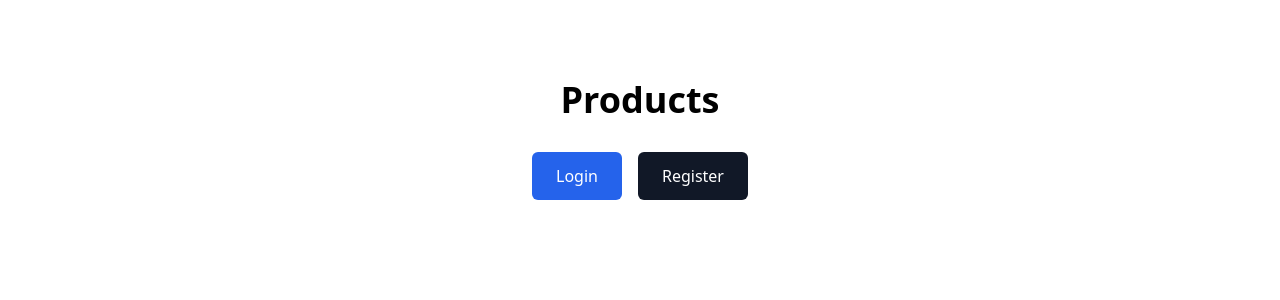
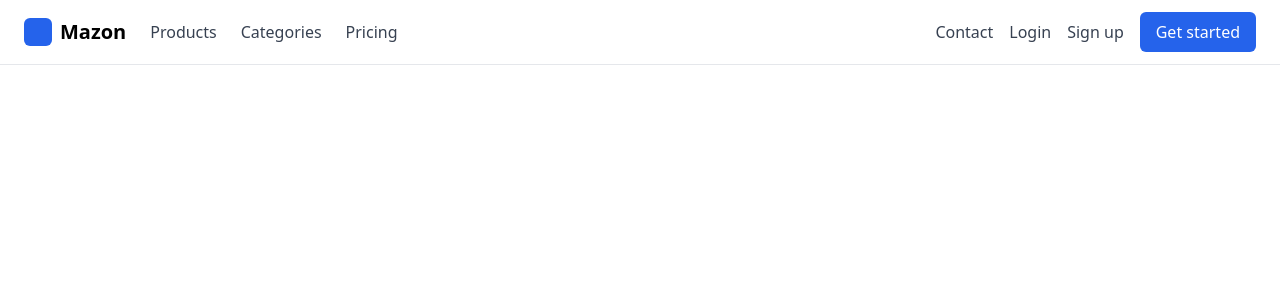
Before and after one commit to eugene-ls/amazon-clone-crypto-payment, a Next.js app in the folder frontend/: page / in a window 1280 px wide. Shown: the top 300 px of the page. Built offline with nearby package versions, Linux system fonts and the light colour scheme; no server answers.

Commit message:
navbarchik

```diff
--- a/frontend/app/layout.tsx
+++ b/frontend/app/layout.tsx
@@ -1,19 +1,17 @@
 import "./globals.css";
+import Navbar from "@/components/layout/Navbar";
 
 export const metadata = {
-  title: "E-commerce",
-  description: "Fullstack e-commerce project",
+  title: "Mazon",
+  description: "E-commerce project",
 };
 
-export default function RootLayout({
-                                     children,
-                                   }: {
-  children: React.ReactNode;
-}) {
+export default function RootLayout({ children }: { children: React.ReactNode }) {
   return (
     <html lang="en">
-    <body>
-    {children}
+    <body className="bg-white">
+    <Navbar />
+    <main>{children}</main>
     </body>
     </html>
   );
--- a/frontend/app/page.tsx
+++ b/frontend/app/page.tsx
@@ -1,27 +1,7 @@
-"use client";
-
-import Link from "next/link";
-
 export default function HomePage() {
   return (
-    <div className="min-h-screen flex flex-col items-center justify-start pt-20 bg-white">
-      <h1 className="text-4xl font-bold mb-8">Products</h1>
-
-      <div className="flex gap-4">
-        <Link
-          href="/login"
-          className="px-6 py-3 bg-blue-600 text-white rounded-md hover:bg-blue-700 transition"
-        >
-          Login
-        </Link>
-
-        <Link
-          href="/register"
-          className="px-6 py-3 bg-gray-900 text-white rounded-md hover:bg-gray-800 transition"
-        >
-          Register
-        </Link>
-      </div>
+    <div className="min-h-screen bg-white">
+      {/* Здесь потом вставим баннеры, карточки товаров и т.д. */}
     </div>
   );
 }
--- a/frontend/components/layout/Navbar.tsx
+++ b/frontend/components/layout/Navbar.tsx
@@ -1,8 +1,8 @@
 "use client";
 
 import Link from "next/link";
-import { authService } from "@/lib/services/auth";
 import { useEffect, useState } from "react";
+import { isAuthenticated } from "@/lib/services/auth";
 
 export default function Navbar() {
   const [auth, setAuth] = useState(false);
@@ -11,41 +11,83 @@ export default function Navbar() {
     setAuth(isAuthenticated());
   }, []);
 
+  const logout = () => {
+    localStorage.removeItem("accessToken");
+    window.location.href = "/";
+  };
+
   return (
-    <nav className="w-full h-16 flex items-center justify-between px-6 bg-white shadow">
-      <Link href="/" className="text-xl font-bold">
-        E-Commerce
+    <nav className="w-full border-b bg-white">
+      <div className="max-w-7xl mx-auto flex items-center justify-between h-16 px-6">
+
+        {/* ---- LEFT SECTION ---- */}
+        <div className="flex items-center gap-6">
+          {/* Logo */}
+          <Link href="/" className="flex items-center gap-2">
+            <div className="w-7 h-7 bg-blue-600 rounded-md"></div>
+            <span className="text-xl font-semibold">Mazon</span>
           </Link>
 
+          {/* Navigation menu */}
+          <div className="flex items-center gap-6 text-gray-700">
+            <Link href="/products" className="hover:text-black">
+              Products
+            </Link>
+
+            <Link href="/categories" className="hover:text-black">
+              Categories
+            </Link>
+
+            <Link href="/pricing" className="hover:text-black">
+              Pricing
+            </Link>
+          </div>
+        </div>
+
+        {/* ---- RIGHT SECTION ---- */}
         <div className="flex items-center gap-4">
+
+          <Link href="/contact" className="text-gray-700 hover:text-black">
+            Contact
+          </Link>
+
           {!auth ? (
             <>
               <Link
                 href="/login"
-              className="px-4 py-2 rounded bg-blue-600 text-white hover:bg-blue-700 transition"
+                className="text-gray-700 hover:text-black"
               >
                 Login
               </Link>
 
               <Link
                 href="/register"
-              className="px-4 py-2 rounded bg-gray-900 text-white hover:bg-gray-800 transition"
+                className="text-gray-700 hover:text-black"
               >
-              Register
+                Sign up
+              </Link>
+
+              <Link
+                href="/register"
+                className="px-4 py-2 rounded-md bg-blue-600 text-white hover:bg-blue-700 transition"
+              >
+                Get started
               </Link>
             </>
           ) : (
             <>
               <span className="text-gray-700">Logged in</span>
+
               <button
                 onClick={logout}
-              className="px-4 py-2 rounded bg-red-600 text-white hover:bg-red-700 transition"
+                className="px-4 py-2 rounded-md bg-red-600 text-white hover:bg-red-700 transition"
               >
                 Logout
               </button>
             </>
           )}
         </div>
+      </div>
     </nav>
   );
 }
--- a/frontend/lib/services/auth.ts
+++ b/frontend/lib/services/auth.ts
@@ -16,3 +16,8 @@ export const authService = {
     return res.data;
   },
 };
+
+export const isAuthenticated = (): boolean => {
+  if (typeof window === "undefined") return false;
+  return !!localStorage.getItem("accessToken");
+};
```
Lines whose indentation alone changed are shown as unchanged.
